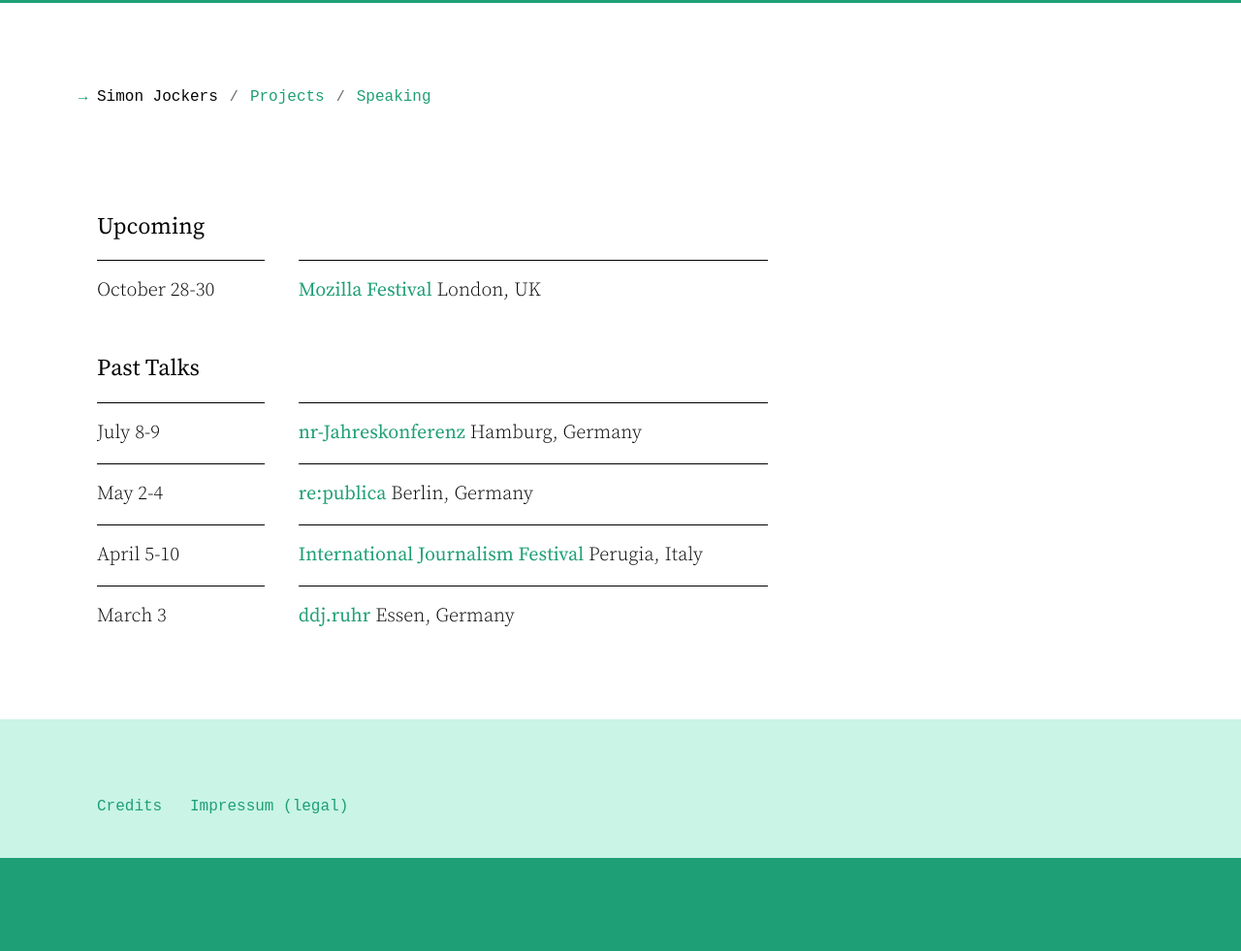
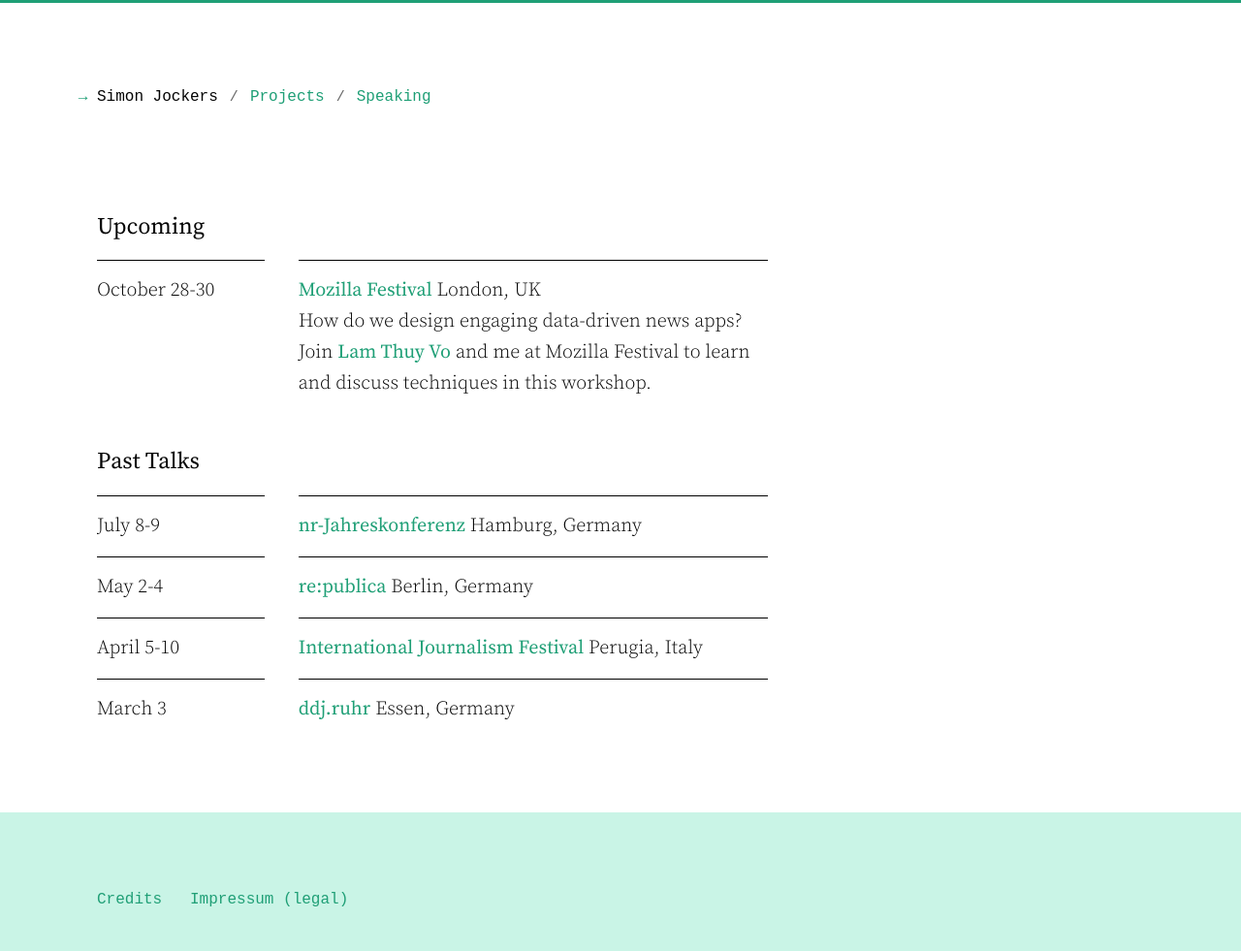
Before and after one commit to sjockers/simonjockers.de, a Jekyll site: the page built from speaking/index.md, in a window 1280 px wide. Shown: the whole page at 97% size. Built offline with Jekyll 4.4.1, drawn with Linux system fonts in a browser that asks for light colours; before the commit the page ends 900 px from its top, so only the background shows below that.

Commit message:
Update speaking gigs.

```diff
--- a/speaking/index.md
+++ b/speaking/index.md
@@ -7,24 +7,26 @@
 
 October 28-30
 : ^
-  [Mozilla Festival](https://mozillafestival.org/)
+  [Mozilla Festival](https://mozillafestival.org/spaces-and-sessions#journalism)
   London, UK
+
+  How do we design engaging data-driven news apps? Join [Lam Thuy Vo](https://twitter.com/lamthuyvo) and me at Mozilla Festival to learn and discuss techniques in this workshop.
 
 ## Past Talks
 
 July 8-9
 : ^
-  [nr-Jahreskonferenz](https://netzwerkrecherche.org/termine/termin/nr-jahreskonferenz-2016/)
+  [nr-Jahreskonferenz](https://nr16.sched.org/event/6vUJ/recherchen-mit-der-crowd-wenn-sich-burger-an-investigativen-projekten-beteiligen)
   Hamburg, Germany
 
 May 2-4
 : ^
-  [re:publica](https://re-publica.de/)
+  [re:publica](https://re-publica.com/en/16/session/burgerreporter-statt-klickvieh-neue-ansatze-crowdsourcing-im-journalismus)
   Berlin, Germany
 
 April 5-10
 : ^
-  [International Journalism Festival](http://www.journalismfestival.com/)
+  [International Journalism Festival](http://www.journalismfestival.com/programme/2016/beyond-crowdsourcing-how-to-get-citizens-involved-in-investigative-journalism)
   Perugia, Italy
 
 March 3
```
